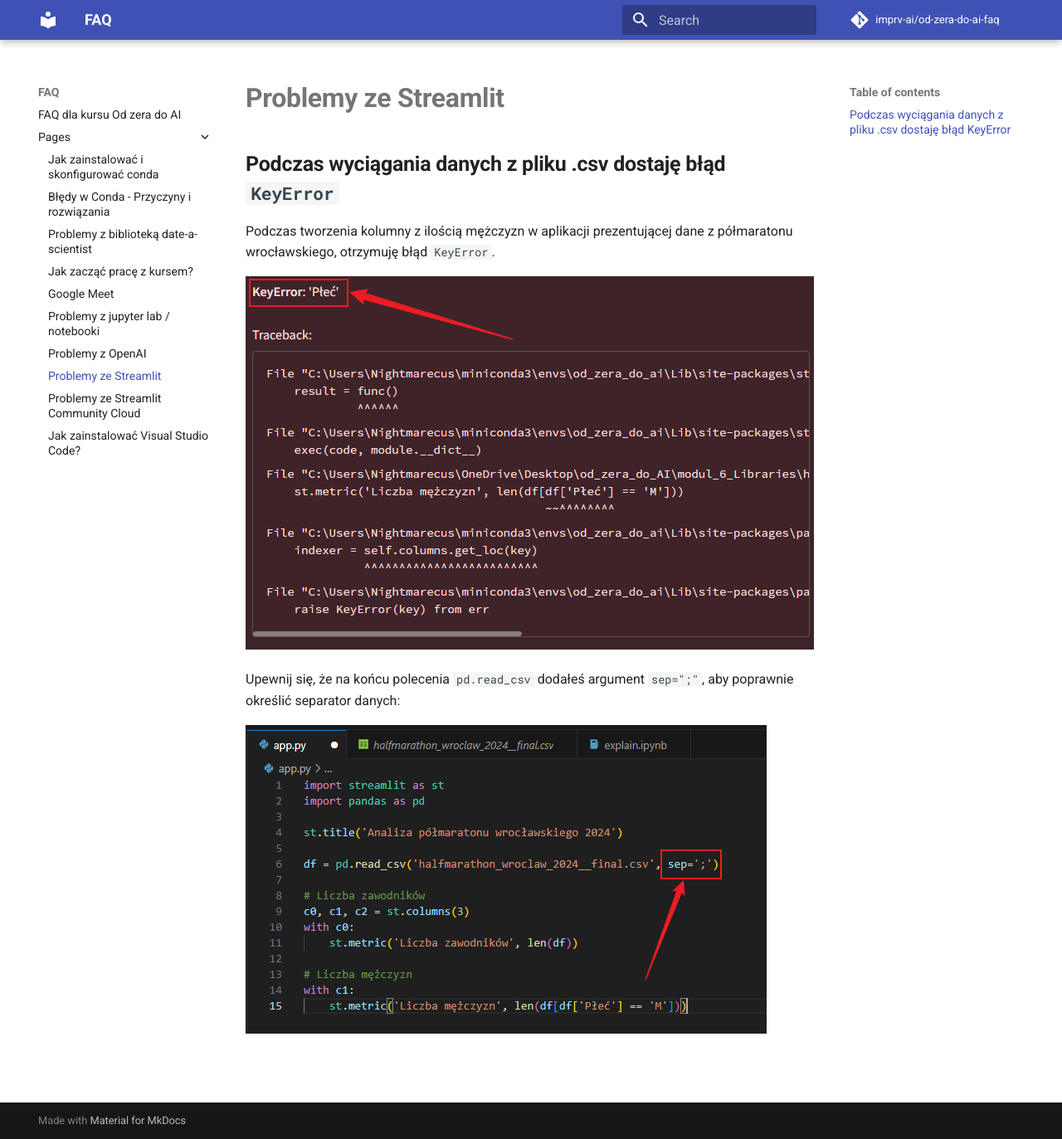
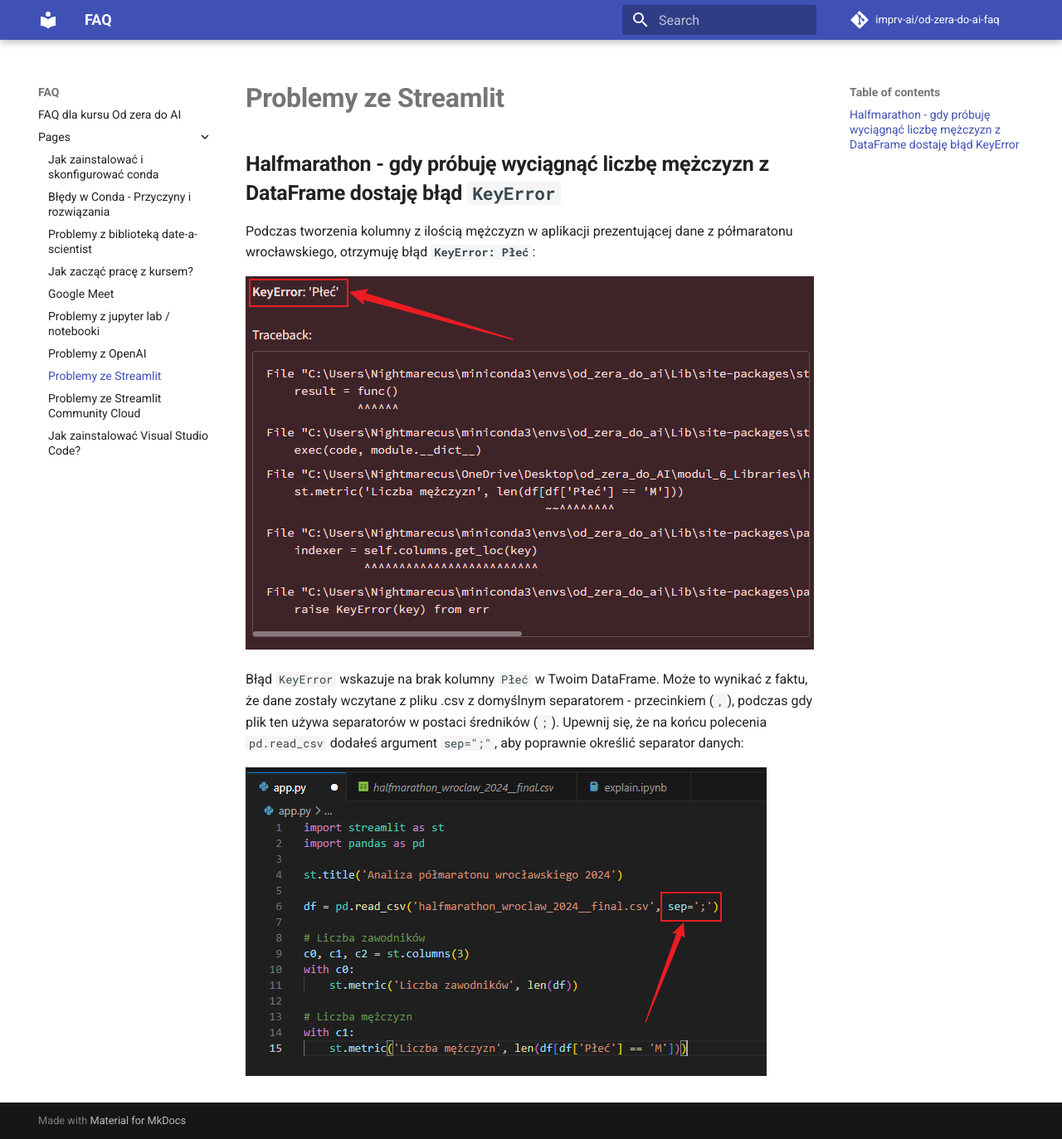
Before and after one commit to imprv-ai/od-zera-do-ai-faq, an MkDocs documentation site: the page built from docs/pages/streamlit.md, in a window 1280 px wide and 1373 px high. Shown: the whole window at 83% size. Built offline with MkDocs 1.6.1 and Material for MkDocs 9.7.7, drawn with Linux system fonts in a browser that asks for light colours; comment, search, counter and statistics services are not loaded.

Commit message:
Update KeyError documentation

```diff
--- a/docs/pages/streamlit.md
+++ b/docs/pages/streamlit.md
@@ -1,11 +1,11 @@
 # **Problemy ze Streamlit**
 
-## **Podczas wyciągania danych z pliku .csv dostaję błąd `KeyError`**
+## **Halfmarathon - gdy próbuję wyciągnąć liczbę mężczyzn z DataFrame dostaję błąd `KeyError`**
 
-Podczas tworzenia kolumny z ilością mężczyzn w aplikacji prezentującej dane z półmaratonu wrocławskiego, otrzymuję błąd `KeyError`.
+Podczas tworzenia kolumny z ilością mężczyzn w aplikacji prezentującej dane z półmaratonu wrocławskiego, otrzymuję błąd **`KeyError: Płeć`**:
 
 ![](./assets/streamlit__key_error_display_error.png)
 
-Upewnij się, że na końcu polecenia `pd.read_csv` dodałeś argument `sep=";"`, aby poprawnie określić separator danych:
+Błąd `KeyError` wskazuje na brak kolumny `Płeć` w Twoim DataFrame. Może to wynikać z faktu, że dane zostały wczytane z pliku .csv z domyślnym separatorem - przecinkiem (`,`), podczas gdy plik ten używa separatorów w postaci średników (`;`). Upewnij się, że na końcu polecenia `pd.read_csv` dodałeś argument `sep=";"`, aby poprawnie określić separator danych:
 
 ![](./assets/streamlit__key_error_check_sep.png)
```
